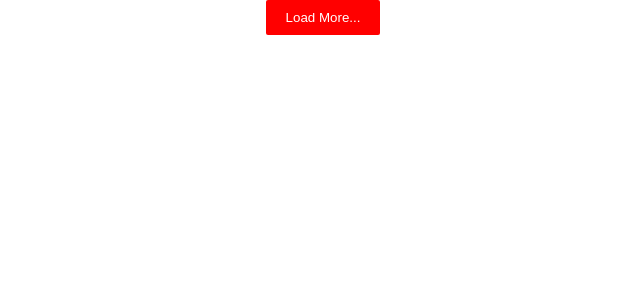
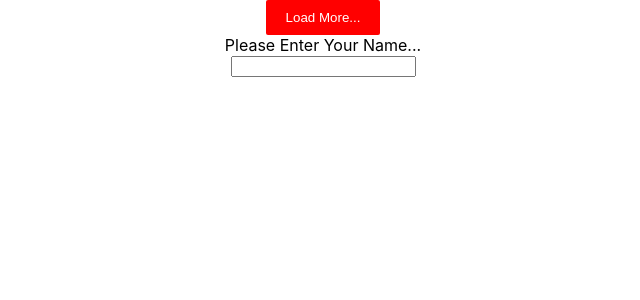
Before and after one commit to CaramonH/atlas-cinema-guru, a React (Create React App) app in the folder atlas-cinema-guru/: page / in a window 1280 px wide. Shown: the top 300 px of the page, without its empty margins (317-957 px from the left). Built offline with nearby package versions, Linux system fonts and the light colour scheme; the HTML template or start-up script is replaced by a standard one.

Commit message:
rendering a button, label, and input bar

```diff
--- a/atlas-cinema-guru/src/App.js
+++ b/atlas-cinema-guru/src/App.js
@@ -1,11 +1,25 @@
 import './App.css';
 import Button from './components/general/Button.js';
+import {useState} from 'react';
+import Input from './components/general/Input.js';
 
 function App() {
+  // Input Use State
+  const [inputValue, setInputValue] = useState ("");
+
+  // Input Event Handler
   return (
     <div className="App">
       <div>
         <Button label="Load More..."/>
+      </div>
+      <div>
+        <Input
+        label="Please Enter Your Name..."
+        type="text"
+        value={inputValue}
+        setValue={setInputValue}
+        />
       </div>
     </div>
   );
--- a/atlas-cinema-guru/src/components/general/Input.js
+++ b/atlas-cinema-guru/src/components/general/Input.js
@@ -1 +1,31 @@
-import './general.css';
+import React from 'react'
+import './general.css'
+import { FontAwesomeIcon } from '@fortawesome/react-fontawesome';
+
+// label: String – The input label
+// type: String – Input type
+// className: String – Input custom classes
+// value: Any – The controlled state
+// setValue: Function – The setState function of the above state.
+// icon(optional): FontAwesomeIcon – An icon to decorate the input with.
+// inputAttributes(optional): Object – Other input attributes
+const Input = ({label, type, className, value, setValue, icon, inputAttributes}) => {
+  const handleInput = (event) => {
+    setValue(event.target.value)
+  }
+  return (
+    <div className="input-container">
+      {label && <label>{label}</label>}
+      <div className="input-wrapper">
+        {icon && <FontAwesomeIcon icon={icon}/>}
+        <input
+        type={type}
+        value={value}
+        onChange={handleInput}
+        {...inputAttributes}/>
+      </div>
+    </div>
+  )
+}
+
+export default Input
```
